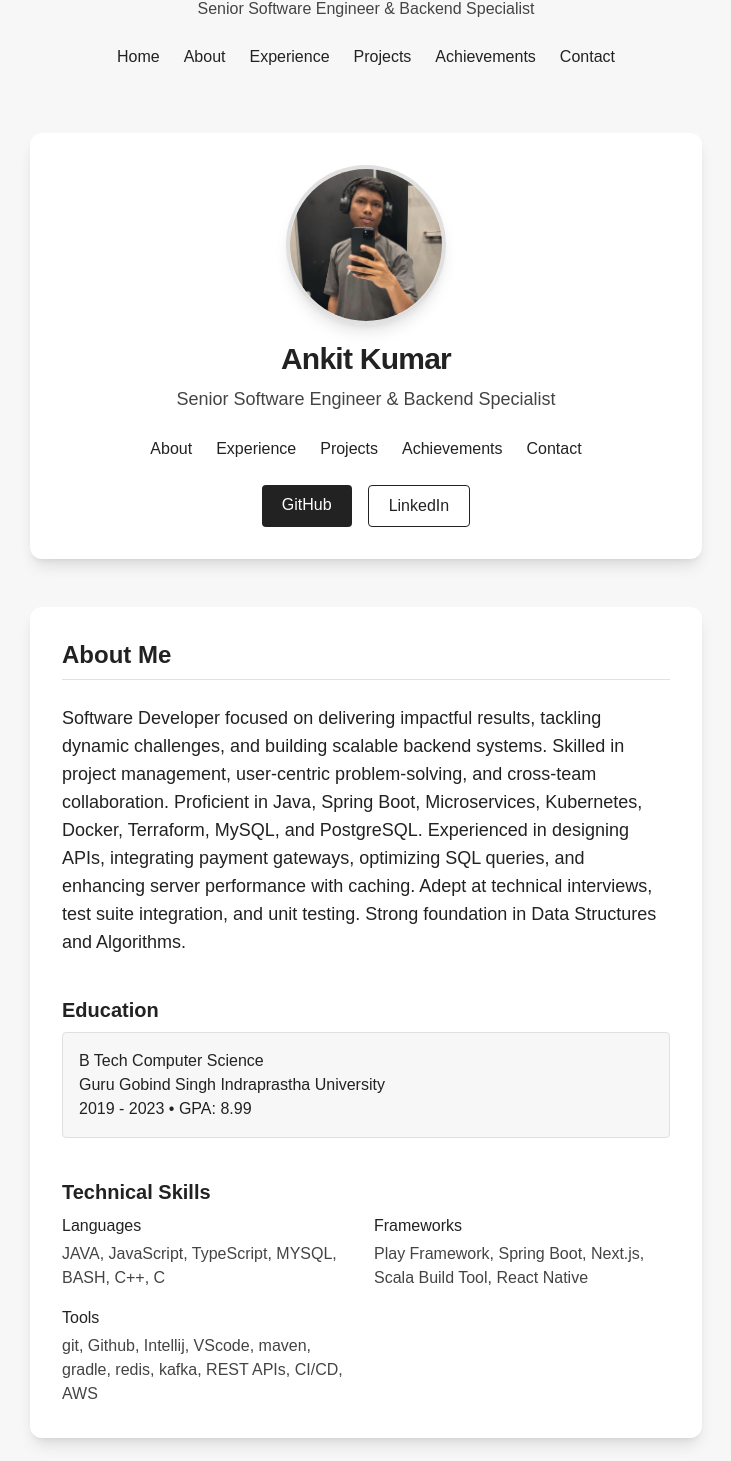
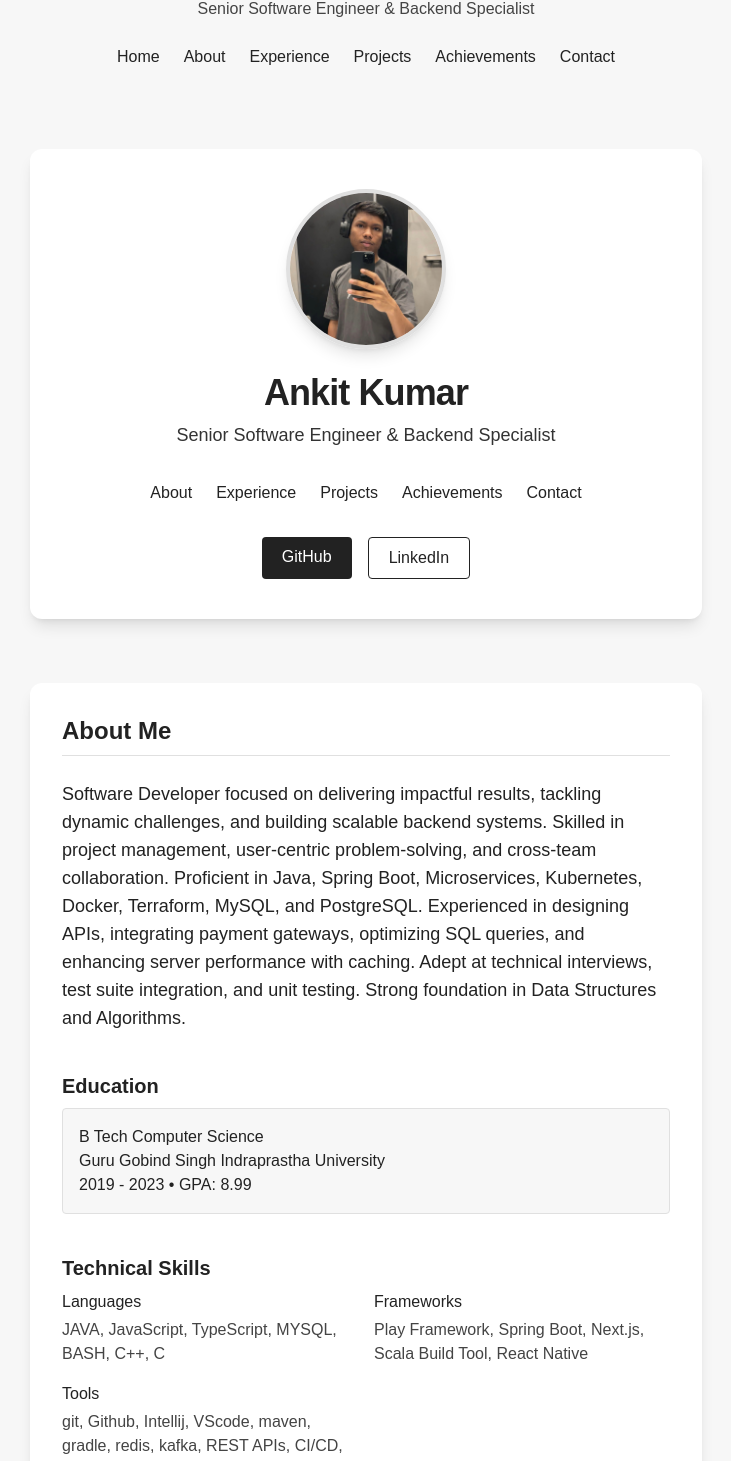
Before and after one commit to Ankitkkkk/portfolio, a Next.js app: page / in a window 1280 px wide. Shown: the part 195-1656 px from the top of the page, without its empty margins (274-1005 px from the left). Built offline with nearby package versions, Linux system fonts and the light colour scheme.

Commit message:
stable iter v3: with better contact section

```diff
--- a/app/page.tsx
+++ b/app/page.tsx
@@ -59,13 +59,13 @@ export default function Home() {
     <div className="flex flex-col items-center w-full px-4">
       {/* Hero Section */}
       <section className="flex flex-col items-center w-full">
-        <div className="bg-white rounded-xl shadow-lg p-8 max-w-2xl w-full mt-8 flex flex-col items-center">
-          <div className="rounded-full overflow-hidden shadow-lg border-4 border-[#e0e0e0] w-40 h-40 mb-4">
+        <div className="bg-white rounded-xl shadow-lg p-10 max-w-2xl w-full mt-12 flex flex-col items-center">
+          <div className="rounded-full overflow-hidden shadow-lg border-4 border-[#e0e0e0] w-40 h-40 mb-6">
             <Image src="/pfp.jpg" alt="Ankit Kumar" width={160} height={160} priority />
           </div>
-          <h1 className="text-3xl font-bold tracking-tight mb-2">Ankit Kumar</h1>
-          <p className="text-lg text-[#444] mb-4">Senior Software Engineer & Backend Specialist</p>
-          <nav className="flex gap-6 mt-2 text-base font-medium mb-4">
+          <h1 className="text-4xl font-extrabold tracking-tight mb-2 text-[#222]">Ankit Kumar</h1>
+          <p className="text-lg text-[#333] font-medium mb-6">Senior Software Engineer & Backend Specialist</p>
+          <nav className="flex gap-6 mt-2 text-base font-medium mb-6">
             <a href="#about" className="hover:text-[#6c757d] transition">About</a>
             <a href="#experience" className="hover:text-[#6c757d] transition">Experience</a>
             <a href="#projects" className="hover:text-[#6c757d] transition">Projects</a>
@@ -80,8 +80,8 @@ export default function Home() {
       </section>
 
       {/* About Section */}
-      <section id="about" className="w-full flex justify-center scroll-mt-24">
-        <div className="bg-white rounded-xl shadow-lg p-8 max-w-2xl w-full mt-12">
+      <section id="about" className="w-full flex justify-center scroll-mt-24 mt-16">
+        <div className="bg-white rounded-xl shadow-lg p-8 max-w-2xl w-full">
           <h1 className="text-2xl font-bold mb-6 border-b border-[#e0e0e0] pb-2 text-[#222]">About Me</h1>
           <p className="mb-6 text-lg text-[#222]">Software Developer focused on delivering impactful results, tackling dynamic challenges, and building scalable backend systems. Skilled in project management, user-centric problem-solving, and cross-team collaboration. Proficient in Java, Spring Boot, Microservices, Kubernetes, Docker, Terraform, MySQL, and PostgreSQL. Experienced in designing APIs, integrating payment gateways, optimizing SQL queries, and enhancing server performance with caching. Adept at technical interviews, test suite integration, and unit testing. Strong foundation in Data Structures and Algorithms.</p>
           <h2 className="text-xl font-semibold mt-10 mb-2 text-[#222]">Education</h2>
@@ -109,8 +109,8 @@ export default function Home() {
       </section>
 
       {/* Experience Section */}
-      <section id="experience" className="w-full flex justify-center scroll-mt-24">
-        <div className="bg-white rounded-xl shadow-lg p-8 max-w-2xl w-full mt-12">
+      <section id="experience" className="w-full flex justify-center scroll-mt-24 mt-16">
+        <div className="bg-white rounded-xl shadow-lg p-8 max-w-2xl w-full">
           <h1 className="text-2xl font-bold mb-6 border-b border-[#e0e0e0] pb-2 text-[#222]">Experience</h1>
           <div className="flex flex-col gap-10">
             {experiences.map((exp, idx) => (
@@ -132,8 +132,8 @@ export default function Home() {
       </section>
 
       {/* Projects Section */}
-      <section id="projects" className="w-full flex justify-center scroll-mt-24">
-        <div className="bg-white rounded-xl shadow-lg p-8 max-w-2xl w-full mt-12">
+      <section id="projects" className="w-full flex justify-center scroll-mt-24 mt-16">
+        <div className="bg-white rounded-xl shadow-lg p-8 max-w-2xl w-full">
           <h1 className="text-2xl font-bold mb-6 border-b border-[#e0e0e0] pb-2 text-[#222]">Personal Projects</h1>
           <div className="bg-[#f7f7f7] border border-[#e0e0e0] rounded p-6 shadow-sm mb-8">
             <h2 className="text-xl font-semibold mb-2 text-[#222]">Proctoral Web Tensor : AI-Powered Online Exam Monitoring System</h2>
@@ -153,8 +153,8 @@ export default function Home() {
       </section>
 
       {/* Achievements Section */}
-      <section id="achievements" className="w-full flex justify-center scroll-mt-24">
-        <div className="bg-white rounded-xl shadow-lg p-8 max-w-2xl w-full mt-12">
+      <section id="achievements" className="w-full flex justify-center scroll-mt-24 mt-16">
+        <div className="bg-white rounded-xl shadow-lg p-8 max-w-2xl w-full">
           <h1 className="text-2xl font-bold mb-6 border-b border-[#e0e0e0] pb-2 text-[#222]">Achievements & Competitive Programming</h1>
           <ul className="list-disc ml-5 text-[#333] text-base space-y-2 mb-8">
             <li>Global Rank 123 in CodeChef Infinity 2k21</li>
@@ -175,8 +175,8 @@ export default function Home() {
       </section>
 
       {/* Contact Section */}
-      <section id="contact" className="w-full flex justify-center scroll-mt-24 mb-12">
-        <div className="bg-white rounded-xl shadow-lg p-8 max-w-xl w-full mt-12">
+      <section id="contact" className="w-full flex justify-center scroll-mt-24 mt-16 mb-12">
+        <div className="bg-white rounded-xl shadow-lg p-8 max-w-2xl w-full">
           <h1 className="text-2xl font-bold mb-6 border-b border-[#e0e0e0] pb-2 text-[#222]">Contact</h1>
           <div className="mb-6">
             <div className="mb-2"><span className="font-medium text-[#222]">Phone:</span> <a href="tel:+918178231961" className="text-[#6c757d] hover:underline">+91 8178231961</a></div>
```
